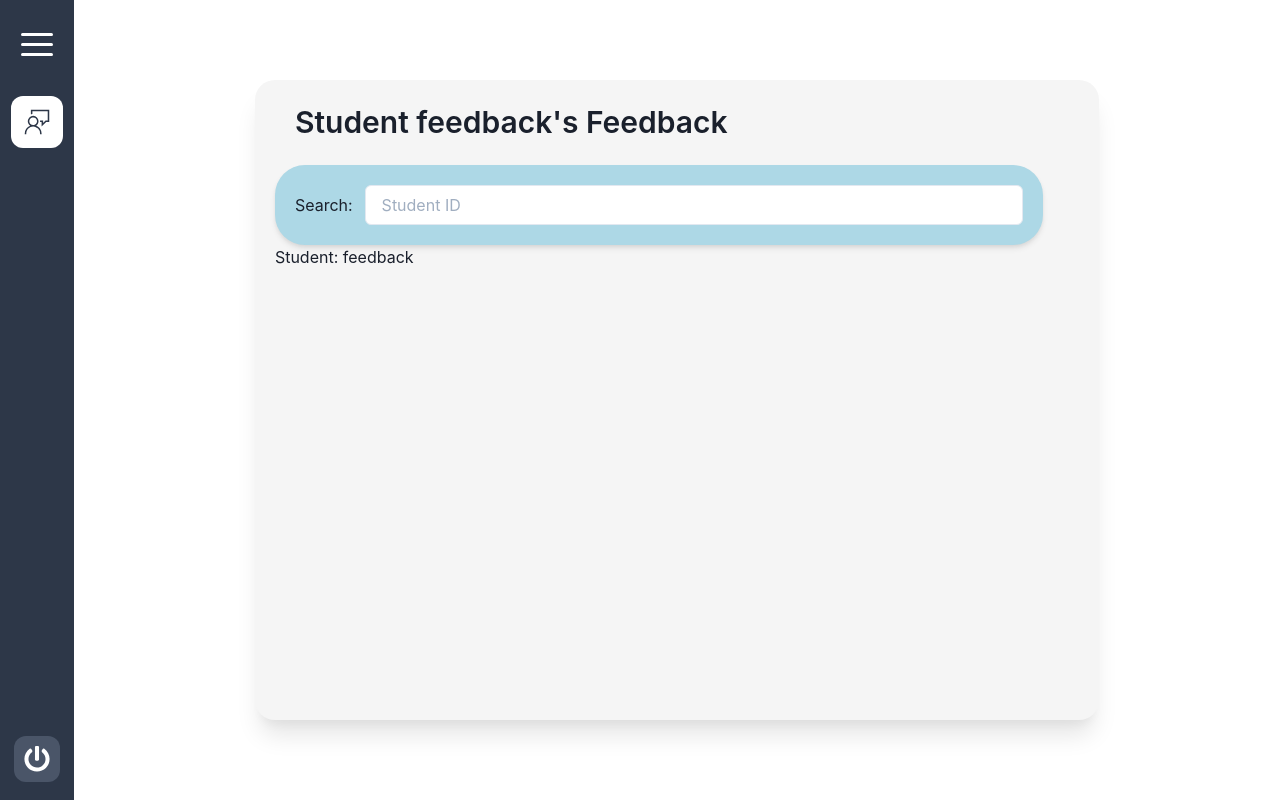
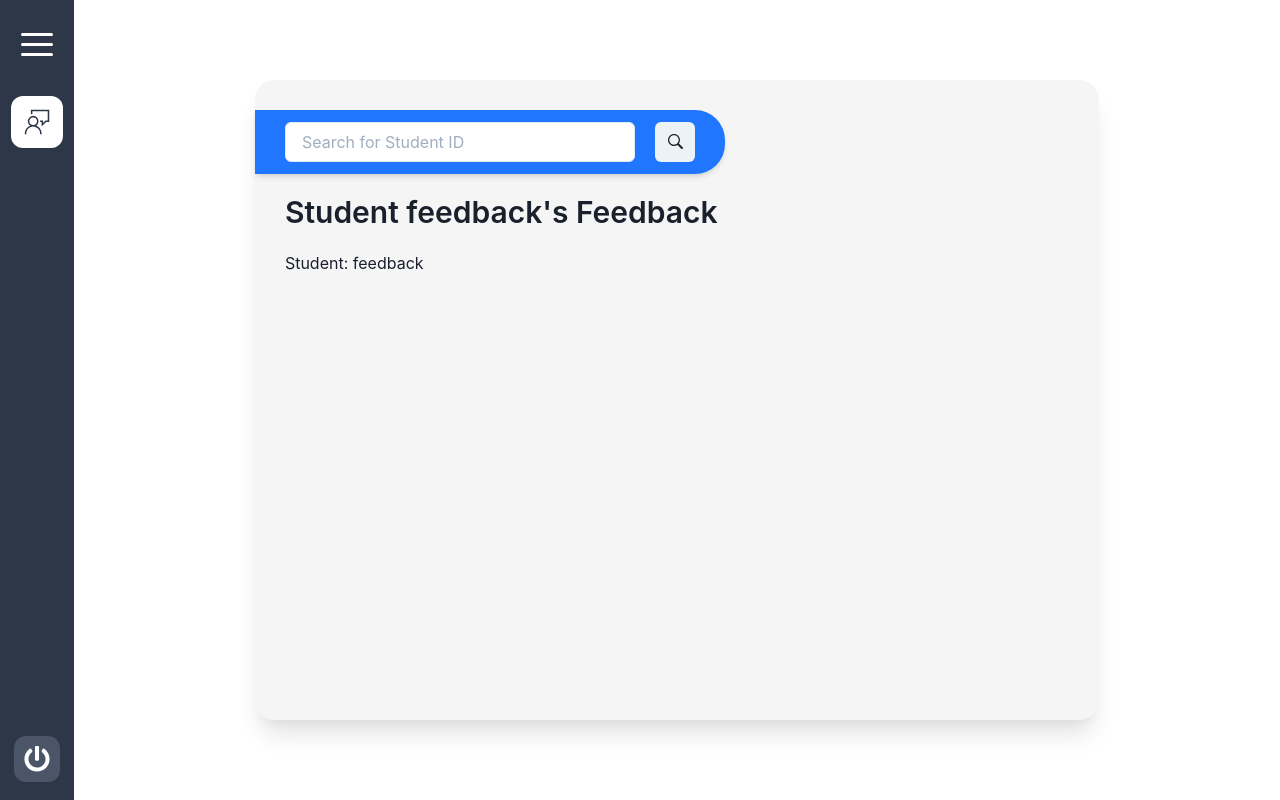
Before and after one commit to kahkoii/Simulated-Ratings-Microservice, a React (Create React App) app in the folder frontend/: page /feedback/feedback in a window 1280 px wide. Built offline with nearby package versions, Linux system fonts and the light colour scheme.

Commit message:
feat: refine design of searchbar and layout page

```diff
--- a/frontend/src/components/Searchbar/Searchbar.tsx
+++ b/frontend/src/components/Searchbar/Searchbar.tsx
@@ -1,6 +1,7 @@
-import { Flex, Text, Input } from "@chakra-ui/react";
+import { Flex, InputGroup, Input, IconButton } from "@chakra-ui/react";
 import { useState } from "react";
 import { useNavigate } from "react-router-dom";
+import { GoSearch } from "react-icons/go";
 
 const Searchbar: React.FC = () => {
   const [searchField, setSearchField] = useState("");
@@ -11,16 +12,16 @@ const Searchbar: React.FC = () => {
   };
   return (
     <Flex
-      marginTop="20px"
+      marginLeft="-30px"
       justifyContent="center"
       alignItems="center"
-      padding="20px"
-      borderRadius="30px"
+      padding="12px 30px"
+      borderRadius="0px 30px 30px 0px"
       boxShadow="md"
-      width="60vw"
-      bgColor="lightblue"
+      width="60%"
+      bgColor="#2176FF"
     >
-      <Text marginRight="12px">Search:</Text>
+      <InputGroup>
         <Input
           value={searchField}
           onChange={(val) => setSearchField(val.currentTarget.value)}
@@ -30,9 +31,16 @@ const Searchbar: React.FC = () => {
             }
           }}
           type="string"
-        placeholder="Student ID"
+          placeholder="Search for Student ID"
+          marginRight="20px"
           bgColor="white"
         />
+        <IconButton
+          onClick={() => search()}
+          aria-label="Search"
+          icon={<GoSearch />}
+        />
+      </InputGroup>
     </Flex>
   );
 };
--- a/frontend/src/pages/Layout.tsx
+++ b/frontend/src/pages/Layout.tsx
@@ -28,15 +28,22 @@ const Layout: React.FC = () => {
           borderRadius="20px"
           boxShadow="xl"
           bgColor="#f5f5f5"
-          padding="20px"
+          padding="30px"
         >
-          <Text fontWeight="semibold" fontSize="3xl" paddingLeft="20px">
+          <Searchbar />
+          <Text
+            fontWeight="semibold"
+            fontSize="3xl"
+            margin="16px"
+            marginLeft="0"
+          >
             {studentId === undefined
               ? "My Feedback"
               : `Student ${studentId}'s Feedback`}
           </Text>
-          <Searchbar />
-          <Outlet />
+          <Flex flexDir="column" height="100%" width="100%">
+            <Outlet />
+          </Flex>
         </Flex>
       </Flex>
     </Flex>
```
Lines whose indentation alone changed are shown as unchanged.
